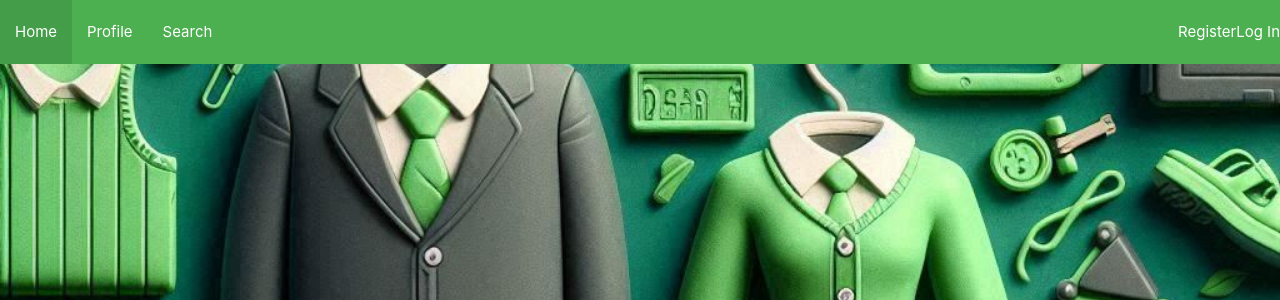
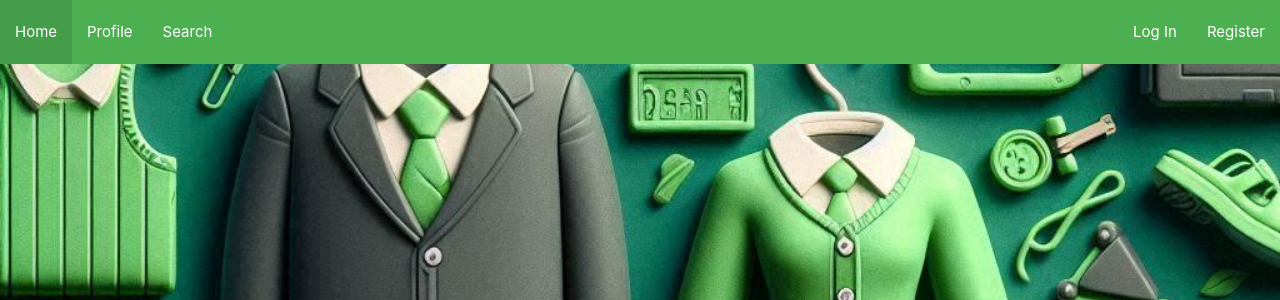
Before and after one commit to molnarlin/uniform_exchange_hub, a Flask app: page / in a window 1280 px wide. Shown: the top 300 px of the page. Run offline with Flask 3, Linux system fonts and the light colour scheme; some libraries are stand-ins or nearby versions.

Commit message:
nav updated

```diff
--- a/templates/base.html
+++ b/templates/base.html
@@ -17,8 +17,10 @@
           <li><a href="#">Profile</a></li>
           <li><a href="#">Search</a></li>
         </ul>
-        <a href="#" class="right">Log In</a>
-        <a href="{{ url_for('register') }}" class="right">Register</a>
+        <ul class="right hide-on-med-and-down">
+        <li><a href="#">Log In</a></li>
+        <li><a href="{{ url_for('register') }}">Register</a></li>
+      </ul>
       </div>
     </nav>
       <ul class="sidenav green" id="mobile-demo">
```
